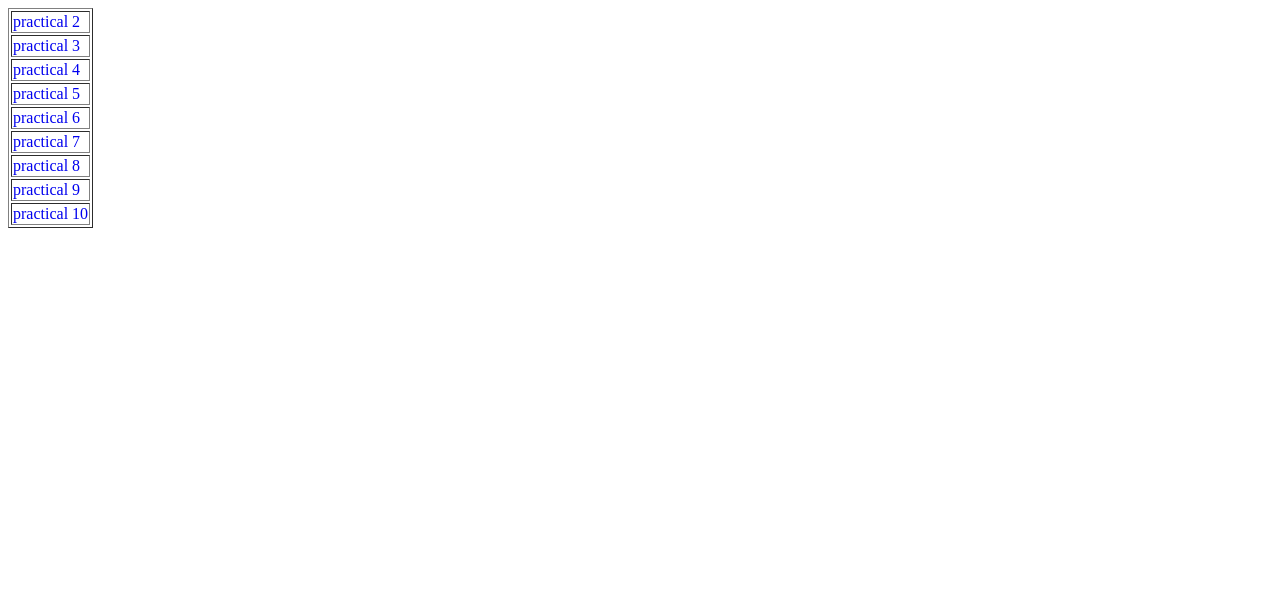
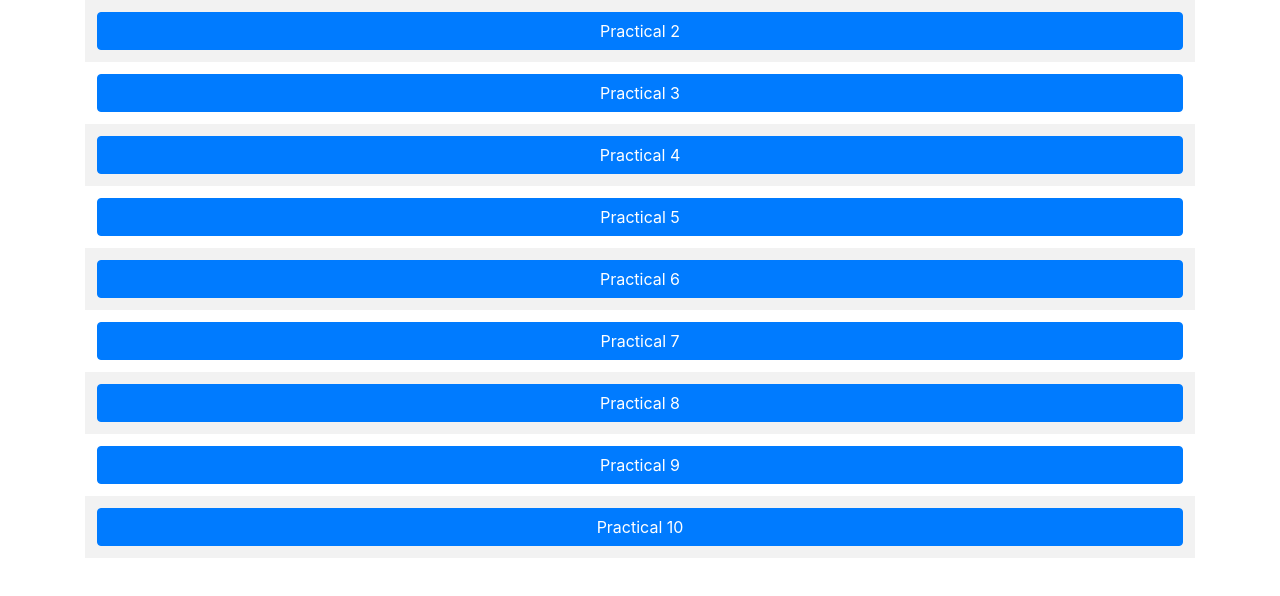
Before and after one commit to bhavya-joshi0098/RWPD_ALL_PR, a plain HTML site: page index.html in a window 1280 px wide. Drawn offline with nearby package versions, Linux system fonts and the light colour scheme.

Commit message:
Update index.html

```diff
--- a/index.html
+++ b/index.html
@@ -1,65 +1,71 @@
 <!DOCTYPE html>
 <html lang="en">
-
 <head>
     <meta charset="UTF-8">
     <meta name="viewport" content="width=device-width, initial-scale=1.0">
     <title>Document</title>
+    <link rel="stylesheet" href="https://maxcdn.bootstrapcdn.com/bootstrap/4.0.0/css/bootstrap.min.css">
     <style>
-        .row {
-            text-decoration: none;
+        .table td, .table th {
+            border: none;
         }
     </style>
 </head>
-
 <body>
-    <table border="1">
+    <div class="container">
+        <div class="row">
+            <div class="col-md-12">
+                <table class="table table-striped table-hover">
+                    <tbody>
                         <tr>
                             <td>
-                <a href="pr_2.html" class="row">practical 2</a>
+                                <a href="pr_2.html" class="btn btn-primary btn-block">Practical 2</a>
                             </td>
                         </tr>
                         <tr>
                             <td>
-                <a href="pr_3.html" class="row">practical 3</a>
+                                <a href="pr_3.html" class="btn btn-primary btn-block">Practical 3</a>
                             </td>
                         </tr>
                         <tr>
                             <td>
-                <a href="pr_4.html" class="row">practical 4</a>
+                                <a href="pr_4.html" class="btn btn-primary btn-block">Practical 4</a>
                             </td>
                         </tr>
                         <tr>
                             <td>
-                <a href="pr_5.html" class="row">practical 5</a>
+                                <a href="pr_5.html" class="btn btn-primary btn-block">Practical 5</a>
                             </td>
                         </tr>
                         <tr>
                             <td>
-                <a href="pr_6.html" class="row">practical 6</a>
+                                <a href="pr_6.html" class="btn btn-primary btn-block">Practical 6</a>
                             </td>
                         </tr>
                         <tr>
                             <td>
-                <a href="pr_7.html" class="row">practical 7</a>
+                                <a href="pr_7.html" class="btn btn-primary btn-block">Practical 7</a>
                             </td>
                         </tr>
                         <tr>
                             <td>
-                <a href="pr_8.html" class="row">practical 8</a>
+                                <a href="pr_8.html" class="btn btn-primary btn-block">Practical 8</a>
                             </td>
                         </tr>
                         <tr>
                             <td>
-                <a href="pr_9.html" class="row">practical 9</a>
+                                <a href="pr_9.html" class="btn btn-primary btn-block">Practical 9</a>
                             </td>
                         </tr>
                         <tr>
                             <td>
-                <a href="pr_10.html" class="row">practical 10</a>
+                                <a href="pr_10.html" class="btn btn-primary btn-block">Practical 10</a>
                             </td>
                         </tr>
+                    </tbody>
                 </table>
+            </div>
+        </div>
+    </div>
 </body>
-
 </html>
```
Lines whose indentation alone changed are shown as unchanged.
